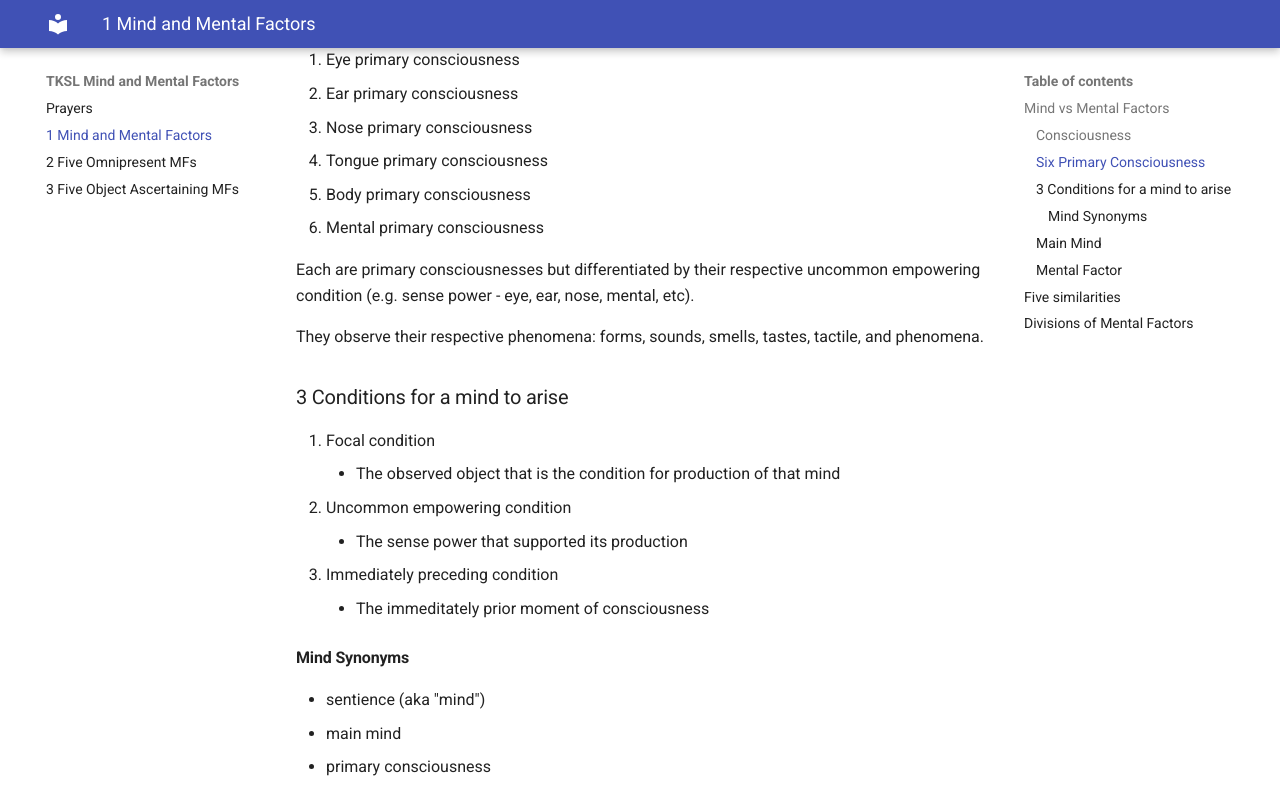
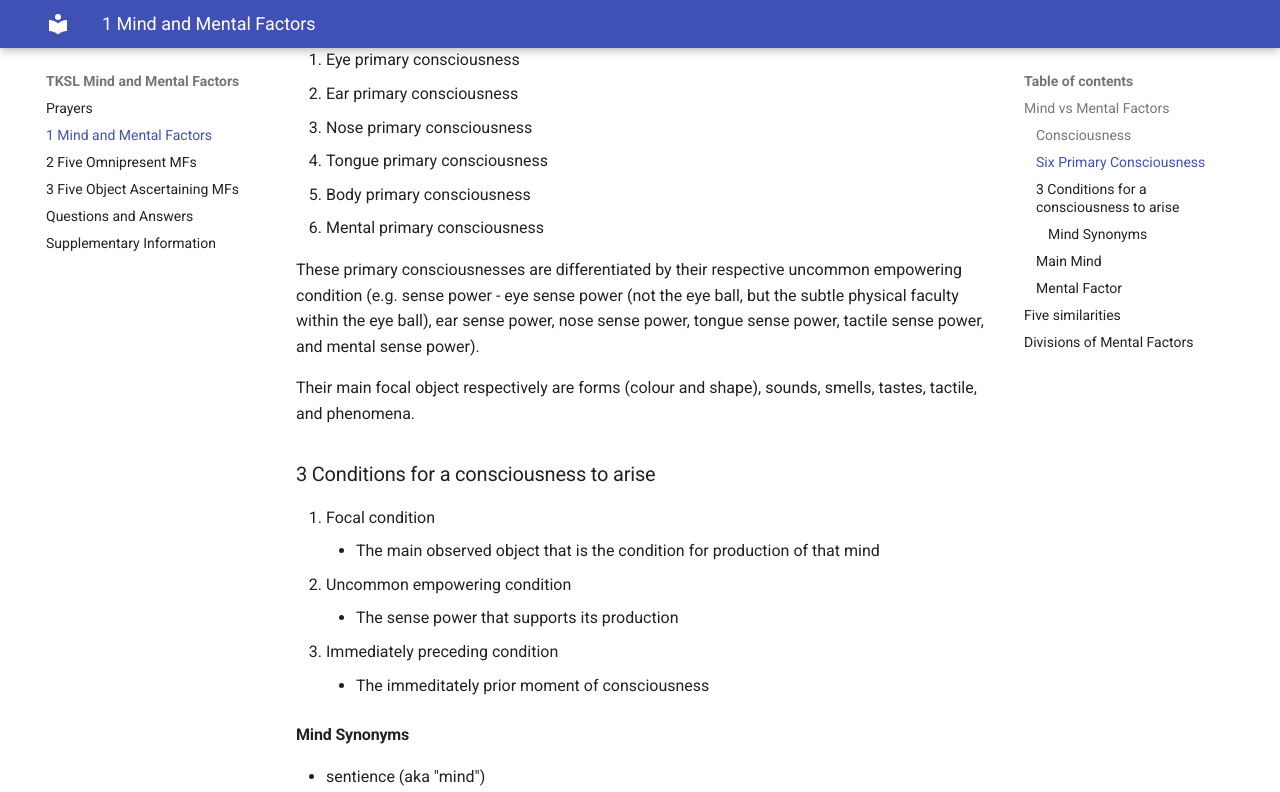
Before and after one commit to goodfortunetrustmedia/mind_and_mental_factors, an MkDocs documentation site: the page built from docs/topics/01_Mind.md, in a window 1280 px wide and 900 px high, scrolled down 710 px, cut to the strip 0-792 px from the top of the window. Built offline with MkDocs 1.6.1 and Material for MkDocs 9.7.7, drawn with Linux system fonts in a browser that asks for light colours.

Commit message:
Add new "Questions and Answers" and "Supplementary Information" sections to mkdocs navigation; created corresponding markdown files with detailed content on mental consciousness and sense powers, including diagrams and tables for reference.

```diff
--- a/docs/topics/01_Mind.md
+++ b/docs/topics/01_Mind.md
@@ -33,16 +33,16 @@ Synonymous:
 5. Body primary consciousness
 6. Mental primary consciousness
 
-Each are primary consciousnesses but differentiated by their respective uncommon empowering condition (e.g. sense power - eye, ear, nose, mental, etc).
+These primary consciousnesses are differentiated by their respective uncommon empowering condition (e.g. sense power - eye sense power (not the eye ball, but the subtle physical faculty within the eye ball), ear sense power, nose sense power, tongue sense power, tactile sense power, and mental sense power).
 
-They observe their respective phenomena: forms, sounds, smells, tastes, tactile, and phenomena.
+Their main focal object respectively are forms (colour and shape), sounds, smells, tastes, tactile, and phenomena.
 
-### 3 Conditions for a mind to arise
+### 3 Conditions for a consciousness to arise
 
 1. Focal condition
-    * The observed object that is the condition for production of that mind
+    * The main observed object that is the condition for production of that mind
 2. Uncommon empowering condition
-    * The sense power that supported its production
+    * The sense power that supports its production
 3. Immediately preceding condition
     * The immeditately prior moment of consciousness
 
--- a/mkdocs.yml
+++ b/mkdocs.yml
@@ -8,3 +8,5 @@ nav:
   - "1 Mind and Mental Factors": topics/01_Mind.md
   - "2 Five Omnipresent MFs": topics/02_OmnipresentMFs.md
   - "3 Five Object Ascertaining MFs": topics/03_ObjectAscertainingMFs.md
+  - "Questions and Answers": QuestionsAndAnswers.md
+  - "Supplementary Information": supplementary.md
```
Also changed, not shown: docs/QuestionsAndAnswers.md (added, +22 -0 lines), docs/supplementary.md (added, +19 -0 lines), docs/assets/img/eye_sense_power.png (added), 1 other file.
